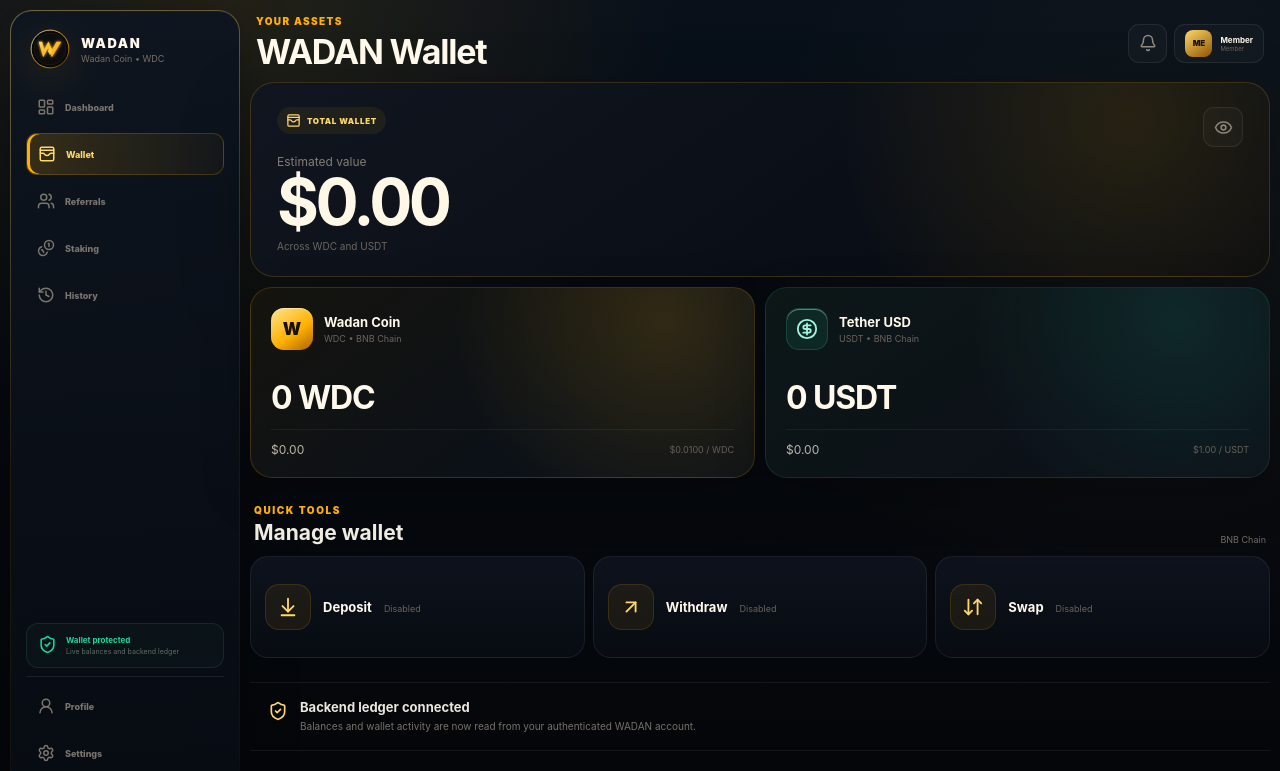
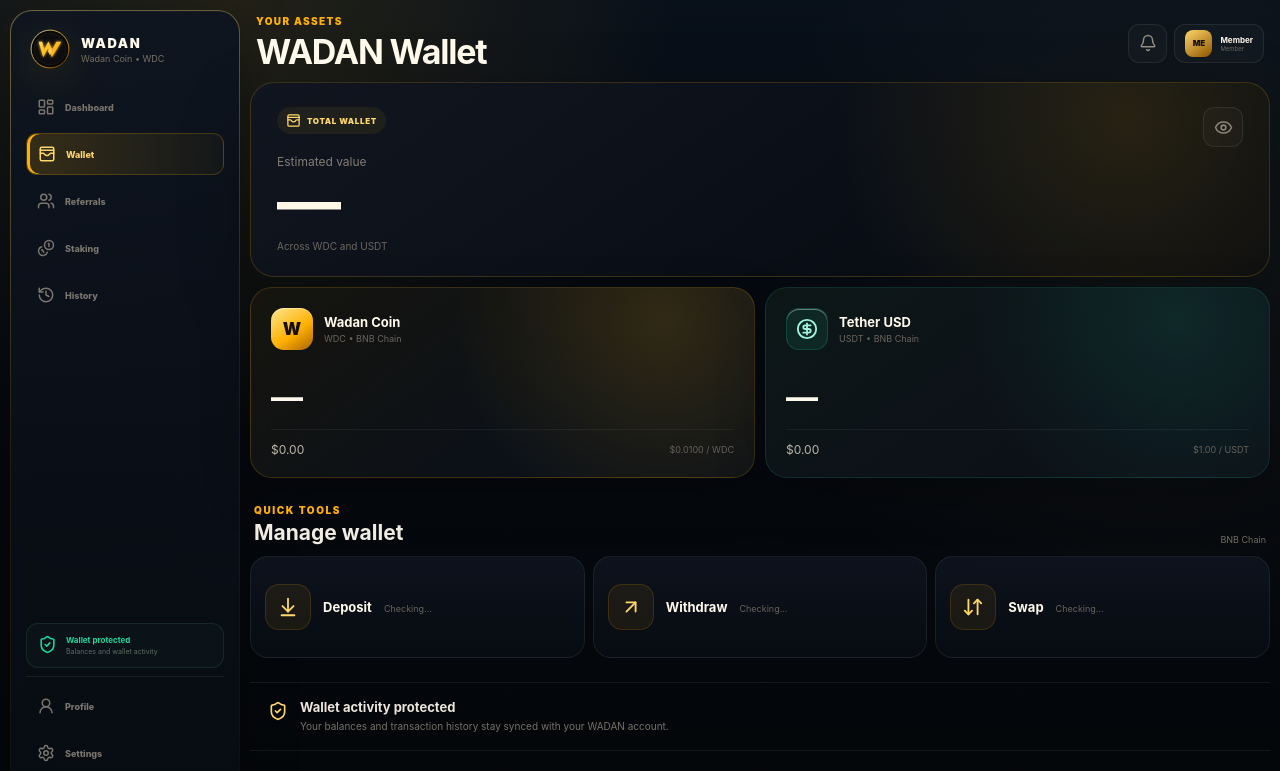
Before and after one commit to mkmalakzai/WadanApp, a Next.js app: page /wallet in a window 1280 px wide. Shown: the top 771 px of the page. Built offline with nearby package versions, Linux system fonts and the light colour scheme; no server answers.

Commit message:
Prevent wallet zero flashes and preload deposit settings

```diff
--- a/app/wallet/page.tsx
+++ b/app/wallet/page.tsx
@@ -19,6 +19,7 @@
   WalletCards,
 } from "lucide-react";
 import MobileDock from "../components/MobileDock";
+import { fetchCached, readCached } from "../../lib/client-cache";
 
 type WalletSummary = {
   profile: {
@@ -53,14 +54,14 @@
 }
 
 export default function WalletPage() {
-  const [summary,setSummary]=useState<WalletSummary | null>(null);
+  const [summary,setSummary]=useState<WalletSummary | null>(()=>readCached<WalletSummary>("wallet:summary"));
   const [hidden,setHidden]=useState(false);
 
   useEffect(()=>{
-    void (async()=>{
-      const response=await fetch("/api/wallet/summary",{cache:"no-store"});
-      if(response.ok) setSummary(await response.json());
-    })();
+    void fetchCached<WalletSummary>("wallet:summary","/api/wallet/summary")
+      .then(setSummary)
+      .catch(()=>undefined);
+    void fetchCached("wallet:deposit","/api/wallet/deposit").catch(()=>undefined);
   },[]);
 
   const wdc=summary?.profile.wdcBalance ?? 0;
@@ -90,7 +91,7 @@
 
         <div className="dash-security">
           <ShieldCheck size={19}/>
-          <div><strong>Wallet protected</strong><span>Live balances and backend ledger</span></div>
+          <div><strong>Wallet protected</strong><span>Balances and wallet activity</span></div>
         </div>
 
         <nav className="dash-nav bottom">
@@ -116,7 +117,7 @@
             <div>
               <span className="wallet-label"><WalletCards size={15}/> TOTAL WALLET</span>
               <p>Estimated value</p>
-              <h2>{hidden ? "••••" : total.toLocaleString("en-US",{style:"currency",currency:"USD"})}</h2>
+              <h2>{!summary ? "—" : hidden ? "••••" : total.toLocaleString("en-US",{style:"currency",currency:"USD"})}</h2>
               <small>Across WDC and USDT</small>
             </div>
             <button className="wallet-eye" aria-label="Toggle balance visibility" onClick={()=>setHidden(!hidden)}><Eye size={19}/></button>
@@ -128,7 +129,7 @@
                 <span className="asset-symbol">W</span>
                 <div><strong>Wadan Coin</strong><small>WDC • BNB Chain</small></div>
               </div>
-              <h3>{hidden ? "••••" : wdc.toLocaleString("en-US",{maximumFractionDigits:4})+" WDC"}</h3>
+              <h3>{!summary ? "—" : hidden ? "••••" : wdc.toLocaleString("en-US",{maximumFractionDigits:4})+" WDC"}</h3>
               <div className="asset-balance-foot"><span>{hidden ? "••••" : (wdc*price).toLocaleString("en-US",{style:"currency",currency:"USD"})}</span><em>{price.toLocaleString("en-US",{style:"currency",currency:"USD",minimumFractionDigits:4,maximumFractionDigits:4})} / WDC</em></div>
             </article>
 
@@ -137,7 +138,7 @@
                 <span className="asset-symbol usdt"><CircleDollarSign size={22}/></span>
                 <div><strong>Tether USD</strong><small>USDT • BNB Chain</small></div>
               </div>
-              <h3>{hidden ? "••••" : usdt.toLocaleString("en-US",{maximumFractionDigits:4})+" USDT"}</h3>
+              <h3>{!summary ? "—" : hidden ? "••••" : usdt.toLocaleString("en-US",{maximumFractionDigits:4})+" USDT"}</h3>
               <div className="asset-balance-foot"><span>{hidden ? "••••" : usdt.toLocaleString("en-US",{style:"currency",currency:"USD"})}</span><em>$1.00 / USDT</em></div>
             </article>
           </div>
@@ -149,17 +150,17 @@
             <small>BNB Chain</small>
           </div>
           <div className="wallet-action-dock">
-            <Link href="/wallet/deposit" className="wallet-action-link"><span><ArrowDownToLine size={22}/></span><strong>Deposit</strong><small>{summary?.flags.deposits ? "Live" : "Disabled"}</small></Link>
-            <Link href="/wallet/withdraw" className="wallet-action-link"><span><ArrowUpRight size={22}/></span><strong>Withdraw</strong><small>{summary?.flags.withdrawals ? "Live" : "Disabled"}</small></Link>
-            <Link href="/wallet/swap" className="wallet-action-link"><span><ArrowDownUp size={22}/></span><strong>Swap</strong><small>{summary?.flags.swaps ? "Live" : "Disabled"}</small></Link>
+            <Link href="/wallet/deposit" className="wallet-action-link"><span><ArrowDownToLine size={22}/></span><strong>Deposit</strong><small>{!summary ? "Checking…" : summary.flags.deposits ? "Available" : "Unavailable"}</small></Link>
+            <Link href="/wallet/withdraw" className="wallet-action-link"><span><ArrowUpRight size={22}/></span><strong>Withdraw</strong><small>{!summary ? "Checking…" : summary.flags.withdrawals ? "Available" : "Unavailable"}</small></Link>
+            <Link href="/wallet/swap" className="wallet-action-link"><span><ArrowDownUp size={22}/></span><strong>Swap</strong><small>{!summary ? "Checking…" : summary.flags.swaps ? "Available" : "Unavailable"}</small></Link>
           </div>
         </section>
 
         <section className="wallet-flow-hint">
           <ShieldCheck size={20}/>
           <div>
-            <strong>Backend ledger connected</strong>
-            <span>Balances and wallet activity are now read from your authenticated WADAN account.</span>
+            <strong>Wallet activity protected</strong>
+            <span>Your balances and transaction history stay synced with your WADAN account.</span>
           </div>
         </section>
 
@@ -200,7 +201,7 @@
               <div><span>Email verification</span><strong>{summary?.profile.emailConfirmed ? "Verified" : "Pending"}</strong></div>
               <div><span>KYC status</span><strong>{(summary?.profile.kycStatus || "not_started").replace("_"," ")}</strong></div>
               <div><span>Network</span><strong>BNB Chain</strong></div>
-              <div><span>Wallet status</span><strong className="gold-text">Live backend</strong></div>
+              <div><span>Wallet status</span><strong className="gold-text">Protected</strong></div>
             </div>
           </article>
         </section>
```
